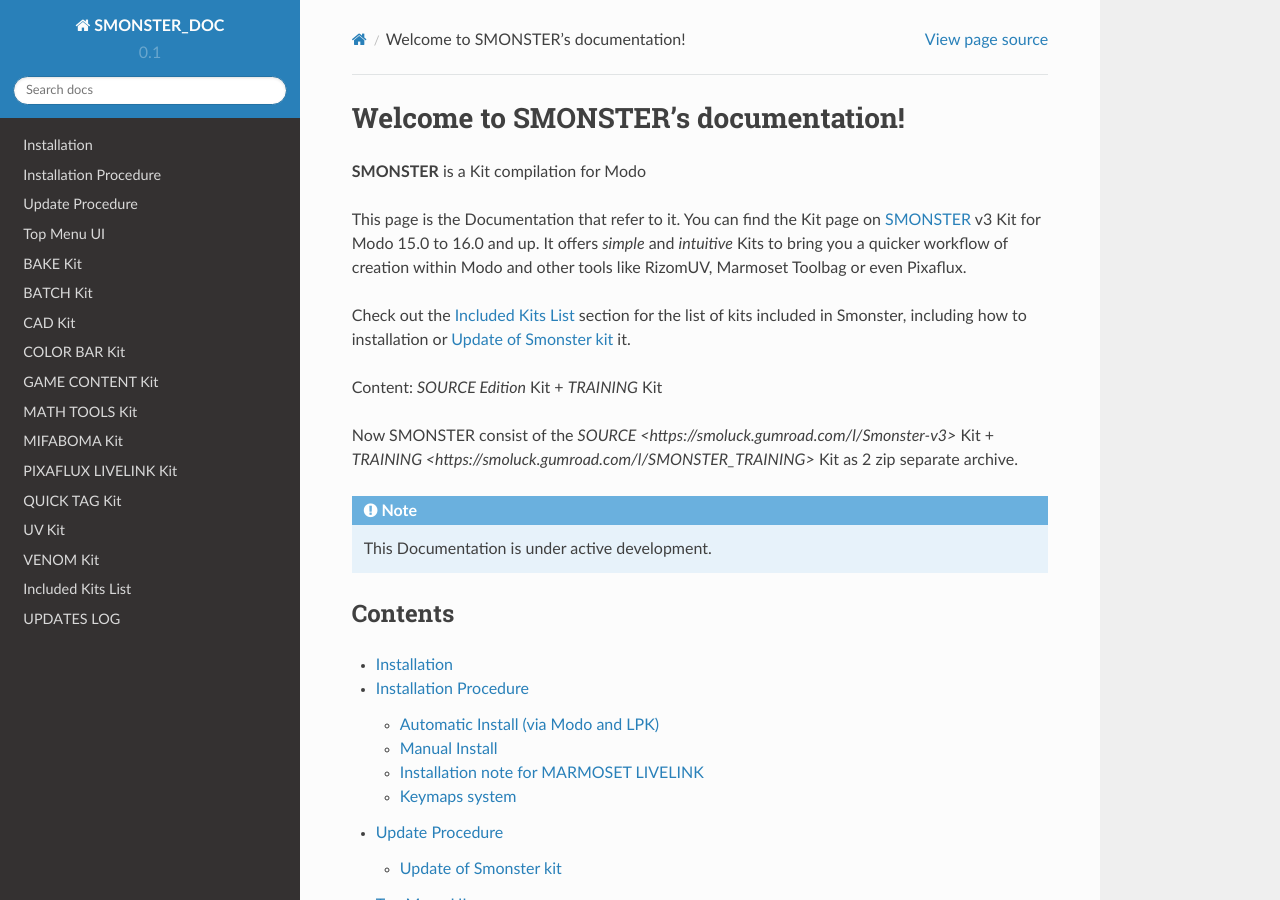
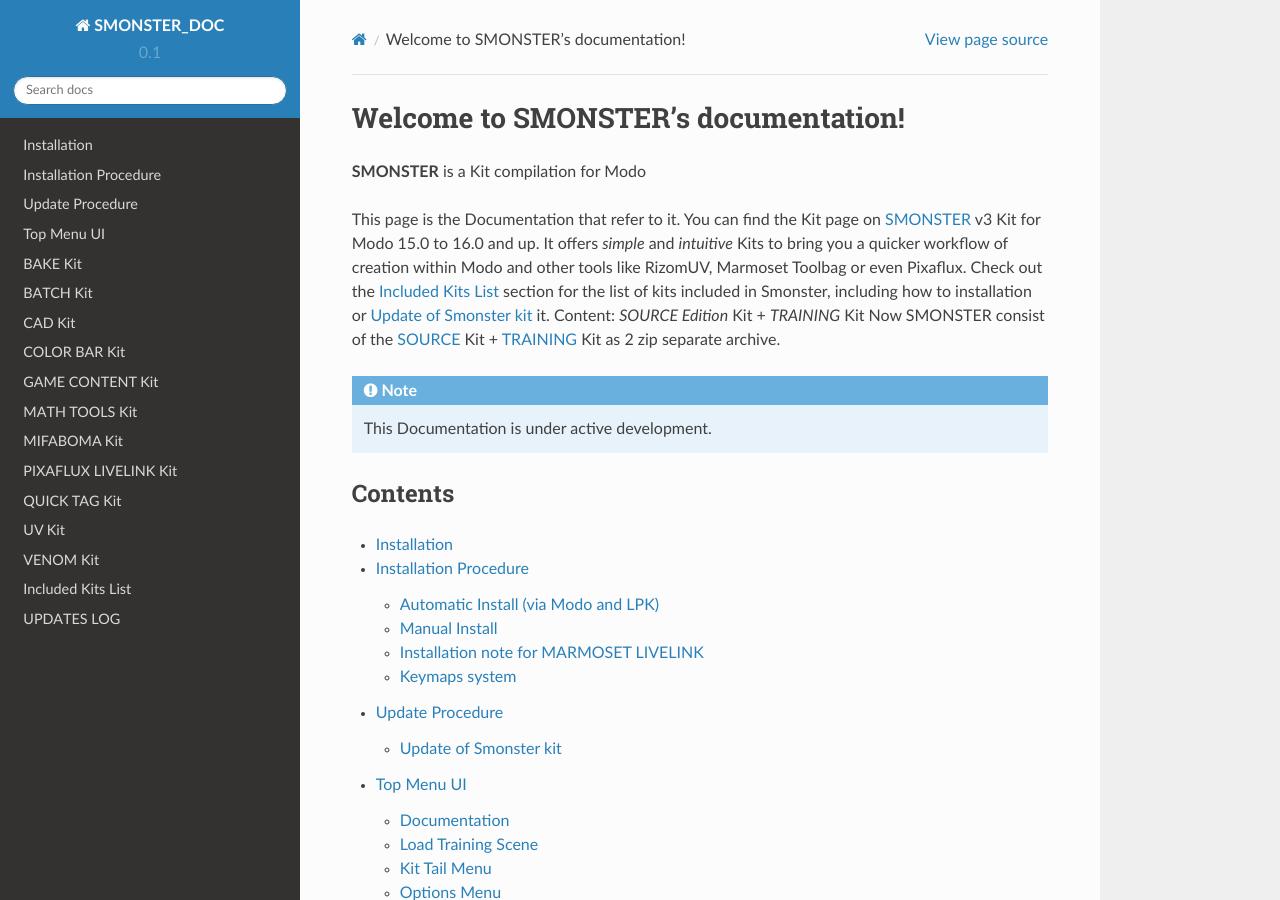
Before and after one commit to smoluck/SMONSTER_DOC, a Sphinx documentation site: the page built from docs/source/index.rst, in a window 1280 px wide and 900 px high. Built offline with Sphinx 7.4.7 and the Read the Docs theme 2.0.0, drawn with Linux system fonts in a browser that asks for light colours.

Commit message:
Update index.rst

```diff
--- a/docs/source/index.rst
+++ b/docs/source/index.rst
@@ -6,14 +6,10 @@
 This page is the Documentation that refer to it.
 You can find the Kit page on `SMONSTER <https://smoluck.gumroad.com/l/Smonster-v3>`_ v3 Kit for Modo 15.0 to 16.0 and up.
 It offers *simple* and *intuitive* Kits to bring you a quicker workflow of creation within Modo and other tools like RizomUV, Marmoset Toolbag or even Pixaflux.
-
 Check out the :doc:`kitlist` section for the list of kits included in Smonster, including
 how to :ref:`installation` or :ref:`update` it.
-
 Content: *SOURCE Edition* Kit + *TRAINING* Kit
-
-Now SMONSTER consist of the `SOURCE <https://smoluck.gumroad.com/l/Smonster-v3>` Kit + `TRAINING <https://smoluck.gumroad.com/l/SMONSTER_TRAINING>` Kit as 2 zip separate archive.
-
+Now SMONSTER consist of the `SOURCE <https://smoluck.gumroad.com/l/Smonster-v3>`_ Kit + `TRAINING <https://smoluck.gumroad.com/l/SMONSTER_TRAINING>`_ Kit as 2 zip separate archive.
 
 .. note::
 
```
